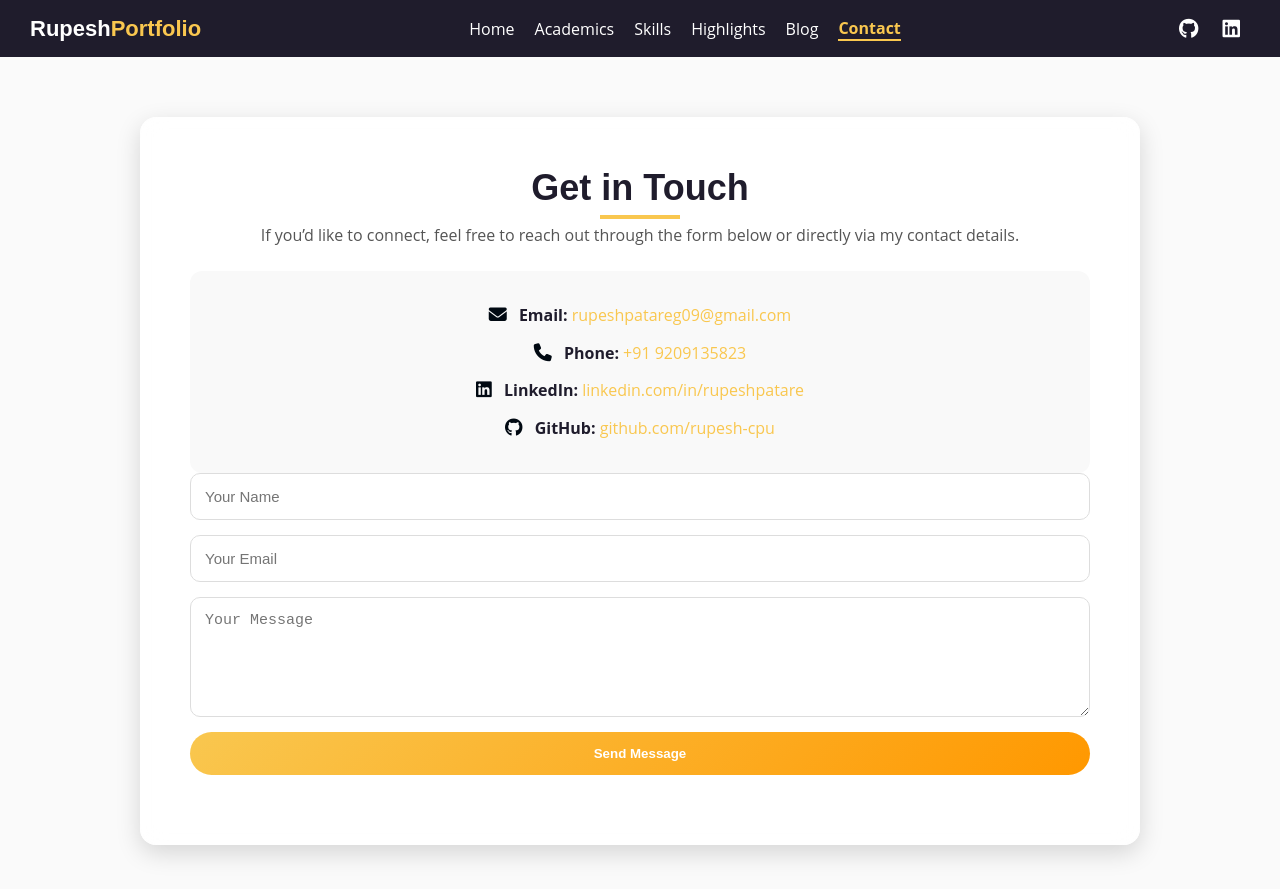
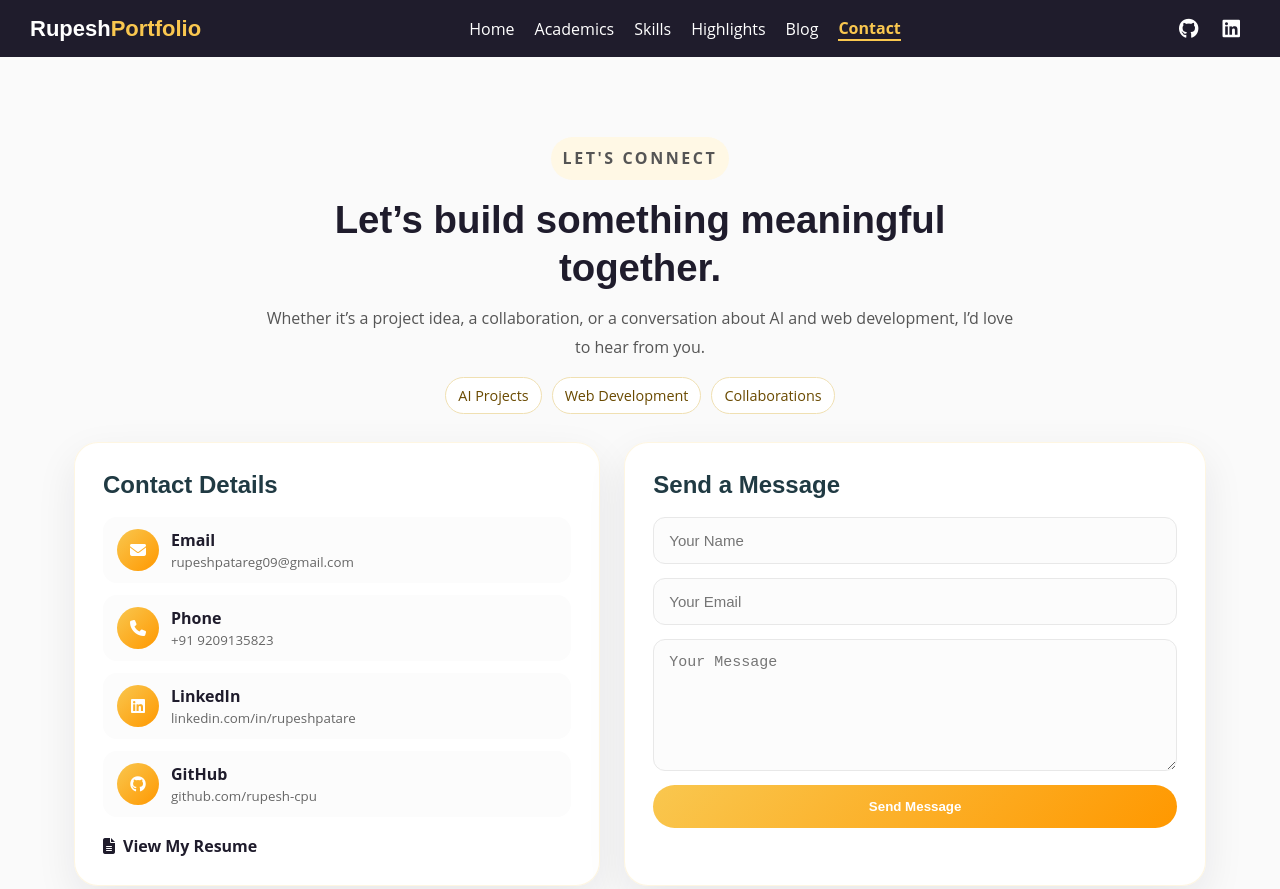
Before and after one commit to rupesh-cpu/personal-portfolio-rupesh, a website: page pages/contact.html in a window 1280 px wide. Shown: the top 889 px of the page. Drawn offline with Linux system fonts and the light colour scheme.

Commit message:
refactor: enhance contact section layout and improve content presentation

```diff
--- a/css/contact.css
+++ b/css/contact.css
@@ -1,161 +1,223 @@
 /* Contact Section */
 .contact-section {
-  max-width: 1000px;
-  margin: 60px auto;
-  padding: 50px;
-  background: rgba(255, 255, 255, 0.85);
-  backdrop-filter: blur(12px);
-  border-radius: 16px;
-  box-shadow: 0 8px 25px rgba(0,0,0,0.15);
+ max-width: 1180px;
+ margin: 48px auto 70px;
+ padding: 32px 24px 40px;
 }
 
-/* Heading */
-.contact-section h1 {
-  font-family: 'Poppins', sans-serif;
-  font-size: 36px;
-  color: #1f1c2c;
-  margin-bottom: 15px;
+.contact-hero {
  text-align: center;
-  position: relative;
-}
-.contact-section h1::after {
-  content: "";
-  position: absolute;
-  width: 80px;
-  height: 4px;
-  background: #f9c74f;
-  bottom: -10px;
-  left: 50%;
-  transform: translateX(-50%);
+ max-width: 760px;
+ margin: 0 auto 28px;
 }
 
-/* Intro Text */
-.contact-section p {
-  color: #555;
-  margin-bottom: 25px;
-  text-align: center;
-  font-size: 16px;
+.section-badge {
+ display: inline-block;
+ margin-bottom: 12px;
+ padding: 7px 12px;
+ border-radius: 999px;
+ background: #fff8e5;
+ color: #a06f00;
+ font-size: 0.8rem;
+ font-weight: 700;
+ letter-spacing: 0.16em;
+ text-transform: uppercase;
 }
 
-/* Wrapper for Info + Form */
-.contact-wrapper {
-  display: flex;
-  gap: 40px;
-  margin-top: 30px;
-}
-@media (max-width: 768px) {
-  .contact-wrapper {
-    flex-direction: column;
-  }
+.contact-hero h1 {
+ font-family: 'Poppins', sans-serif;
+ font-size: clamp(1.8rem, 3vw, 2.8rem);
+ color: #1f1c2c;
+ margin-bottom: 12px;
+ line-height: 1.25;
 }
 
-/* Contact Info */
-.contact-info {
-  flex: 1;
-  padding: 20px;
-  background: #f9f9f9;
-  border-radius: 12px;
-  text-align: left;
-}
-.contact-info p {
-  margin: 12px 0;
-  font-size: 16px;
-  line-height: 1.6;
-}
-.contact-info strong {
-  color: #1f1c2c;
-}
-.contact-info a {
-  color: #f9c74f;
-  text-decoration: none;
-  font-weight: 500;
-}
-.contact-info a:hover {
-  text-decoration: underline;
-  color: #ff9800;
+.contact-hero p {
+ color: #555;
+ font-size: 1rem;
+ line-height: 1.8;
+ margin-bottom: 16px;
 }
 
-/* Contact Form */
+.hero-pills {
+ display: flex;
+ justify-content: center;
+ flex-wrap: wrap;
+ gap: 10px;
+}
+
+.hero-pills span {
+ padding: 8px 12px;
+ background: #fff;
+ border: 1px solid #f0e0b2;
+ border-radius: 999px;
+ font-size: 0.9rem;
+ color: #6a4a00;
+}
+
+.contact-wrapper {
+ display: grid;
+ grid-template-columns: 0.95fr 1.05fr;
+ gap: 24px;
+ margin-top: 16px;
+}
+
+.contact-card {
+ background: rgba(255, 255, 255, 0.95);
+ border: 1px solid rgba(249, 199, 79, 0.16);
+ border-radius: 24px;
+ padding: 28px;
+ box-shadow: 0 15px 40px rgba(31, 28, 44, 0.08);
+}
+
+.contact-card h2 {
+ font-family: 'Poppins', sans-serif;
+ color: #203a43;
+ margin-bottom: 18px;
+}
+
+.contact-info {
+ display: grid;
+ gap: 12px;
+}
+
+.contact-item {
+ display: flex;
+ align-items: center;
+ gap: 12px;
+ padding: 12px 14px;
+ border-radius: 14px;
+ background: #fcfcfc;
+ color: #1f1c2c;
+ text-decoration: none;
+ transition: transform 0.2s ease, box-shadow 0.2s ease;
+}
+
+.contact-item:hover {
+ transform: translateY(-2px);
+ box-shadow: 0 8px 18px rgba(31, 28, 44, 0.08);
+}
+
+.contact-item strong,
+.contact-item small {
+ display: block;
+}
+
+.contact-item strong {
+ margin-bottom: 2px;
+}
+
+.contact-item small {
+ color: #666;
+}
+
+.icon-wrap {
+ width: 42px;
+ height: 42px;
+ border-radius: 50%;
+ display: inline-flex;
+ align-items: center;
+ justify-content: center;
+ background: linear-gradient(135deg, #f9c74f, #ff9800);
+ color: #fff;
+ flex-shrink: 0;
+}
+
+.resume-link {
+ display: inline-flex;
+ align-items: center;
+ gap: 8px;
+ margin-top: 18px;
+ text-decoration: none;
+ color: #1f1c2c;
+ font-weight: 700;
+}
+
+.resume-link:hover {
+ color: #f9c74f;
+}
+
 .contact-form {
-  flex: 1;
  display: flex;
  flex-direction: column;
-  gap: 15px;
+ gap: 14px;
 }
+
 .contact-form input,
 .contact-form textarea {
-  padding: 14px;
-  border: 1px solid #ddd;
-  border-radius: 10px;
+ padding: 14px 15px;
+ border: 1px solid #e8e8e8;
+ border-radius: 12px;
  font-size: 15px;
+ background: #fcfcfc;
  transition: all 0.3s ease;
 }
+
 .contact-form input:focus,
 .contact-form textarea:focus {
  border-color: #f9c74f;
-  box-shadow: 0 0 10px rgba(249, 199, 79, 0.4);
+ box-shadow: 0 0 0 4px rgba(249, 199, 79, 0.15);
  outline: none;
 }
+
 .contact-form textarea {
-  min-height: 120px;
+ min-height: 132px;
  resize: vertical;
 }
 
-/* Button */
 .contact-form button {
  background: linear-gradient(135deg, #f9c74f, #ff9800);
  color: #fff;
  padding: 14px;
  border: none;
-  border-radius: 30px;
-  font-weight: bold;
+ border-radius: 999px;
+ font-weight: 700;
  cursor: pointer;
-  transition: transform 0.3s ease, box-shadow 0.3s ease;
-}
-.contact-form button:hover {
-  transform: translateY(-3px);
-  box-shadow: 0 6px 15px rgba(0,0,0,0.2);
+ transition: transform 0.2s ease, box-shadow 0.2s ease;
 }
 
-/* Success / Error Messages */
+.contact-form button:hover {
+ transform: translateY(-2px);
+ box-shadow: 0 8px 18px rgba(0,0,0,0.16);
+}
+
 #formMessage {
-  margin-top: 20px;
+ margin-top: 16px;
  text-align: center;
 }
+
 .success {
-  color: green;
-  font-weight: 600;
-}
-.error {
-  color: red;
+ color: #1e8e3e;
  font-weight: 600;
 }
 
-/* Responsive Adjustments */
+.error {
+ color: #c0392b;
+ font-weight: 600;
+}
+
+@media (max-width: 900px) {
+ .contact-wrapper {
+   grid-template-columns: 1fr;
+ }
+}
+
 @media (max-width: 768px) {
  .contact-section {
-    padding: 25px;
+   padding: 20px 14px 40px;
  }
-  .contact-info {
-    font-size: 14px;
+ .contact-card {
+   padding: 20px;
  }
  .contact-form input,
  .contact-form textarea {
    font-size: 14px;
  }
+ .hero-pills {
+   gap: 8px;
  }
-
-.contact-info i {
-  margin-right: 8px;
-  color: #010912; /* blue theme */
-  font-size: 18px;
+ .hero-pills span {
+   width: 100%;
+   text-align: center;
  }
-.contact-info a {
-  color: #f9c74f;
-  text-decoration: none;
-  font-weight: 500;
 }
-.contact-info a:hover {
-  text-decoration: underline;
-  color: #0056b3;
-}
--- a/pages/contact.html
+++ b/pages/contact.html
@@ -33,36 +33,66 @@
 
   <!-- Contact Section -->
   <section class="contact-section">
-    <h1>Get in Touch</h1>
-    <p>If you’d like to connect, feel free to reach out through the form below or directly via my contact details.</p>
-
-    <!-- Contact Info -->
-    <div class="contact-info">
-      <p><strong><i class="fas fa-envelope"></i> Email:</strong>
-        <a href="mailto:rupeshpatareg09@gmail.com">rupeshpatareg09@gmail.com</a>
-      </p>
-      <p><strong><i class="fas fa-phone"></i> Phone:</strong>
-        <a href="tel:+919209135823">+91 9209135823</a>
-      </p>
-      <p><strong><i class="fab fa-linkedin"></i> LinkedIn:</strong>
-        <a href="https://linkedin.com/in/rupeshpatare" target="_blank">linkedin.com/in/rupeshpatare</a>
-      </p>
-      <p><strong><i class="fab fa-github"></i> GitHub:</strong>
-        <a href="https://github.com/rupesh-cpu" target="_blank">github.com/rupesh-cpu</a>
-      </p>
+    <div class="contact-hero">
+      <p class="section-badge">Let's Connect</p>
+      <h1>Let’s build something meaningful together.</h1>
+      <p>Whether it’s a project idea, a collaboration, or a conversation about AI and web development, I’d love to hear from you.</p>
+      <div class="hero-pills">
+        <span>AI Projects</span>
+        <span>Web Development</span>
+        <span>Collaborations</span>
+      </div>
     </div>
 
+    <div class="contact-wrapper">
+      <div class="contact-card info-card">
+        <h2>Contact Details</h2>
+        <div class="contact-info">
+          <a class="contact-item" href="mailto:rupeshpatareg09@gmail.com">
+            <span class="icon-wrap"><i class="fas fa-envelope"></i></span>
+            <span>
+              <strong>Email</strong>
+              <small>rupeshpatareg09@gmail.com</small>
+            </span>
+          </a>
+          <a class="contact-item" href="tel:+919209135823">
+            <span class="icon-wrap"><i class="fas fa-phone"></i></span>
+            <span>
+              <strong>Phone</strong>
+              <small>+91 9209135823</small>
+            </span>
+          </a>
+          <a class="contact-item" href="https://linkedin.com/in/rupeshpatare" target="_blank">
+            <span class="icon-wrap"><i class="fab fa-linkedin"></i></span>
+            <span>
+              <strong>LinkedIn</strong>
+              <small>linkedin.com/in/rupeshpatare</small>
+            </span>
+          </a>
+          <a class="contact-item" href="https://github.com/rupesh-cpu" target="_blank">
+            <span class="icon-wrap"><i class="fab fa-github"></i></span>
+            <span>
+              <strong>GitHub</strong>
+              <small>github.com/rupesh-cpu</small>
+            </span>
+          </a>
+        </div>
+        <a class="resume-link" href="../assets/doc/AVCOE Resume rupesh patare.pdf" target="_blank">
+          <i class="fas fa-file-alt"></i> View My Resume
+        </a>
+      </div>
 
-    <!-- Contact Form -->
+      <div class="contact-card form-card">
+        <h2>Send a Message</h2>
         <form class="contact-form" id="contactForm">
           <input type="text" name="user_name" placeholder="Your Name" required>
           <input type="email" name="user_email" placeholder="Your Email" required>
           <textarea name="message" placeholder="Your Message" rows="5" required></textarea>
           <button type="submit">Send Message</button>
         </form>
-
-    <!-- Success / Error Message -->
         <div id="formMessage"></div>
+      </div>
+    </div>
   </section>
 
   <!-- Footer -->
```
Lines whose indentation alone changed are shown as unchanged.
